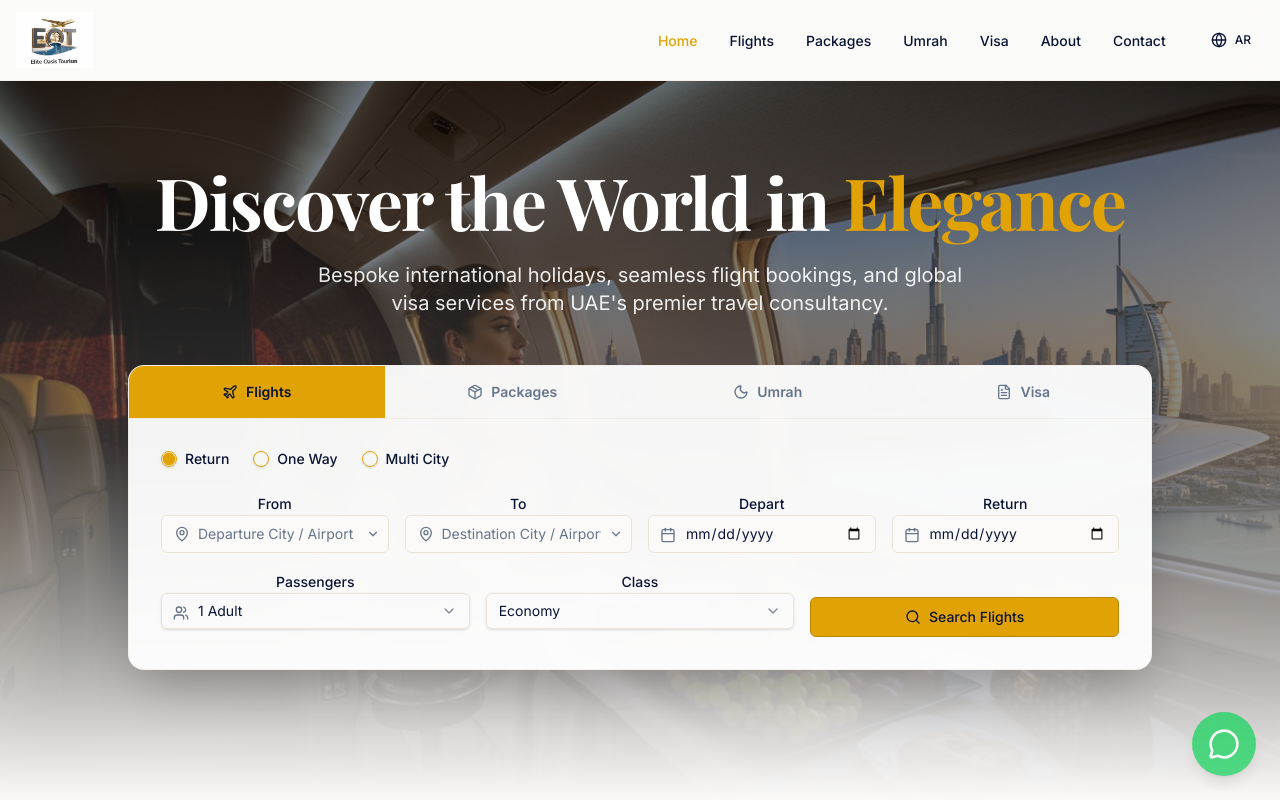
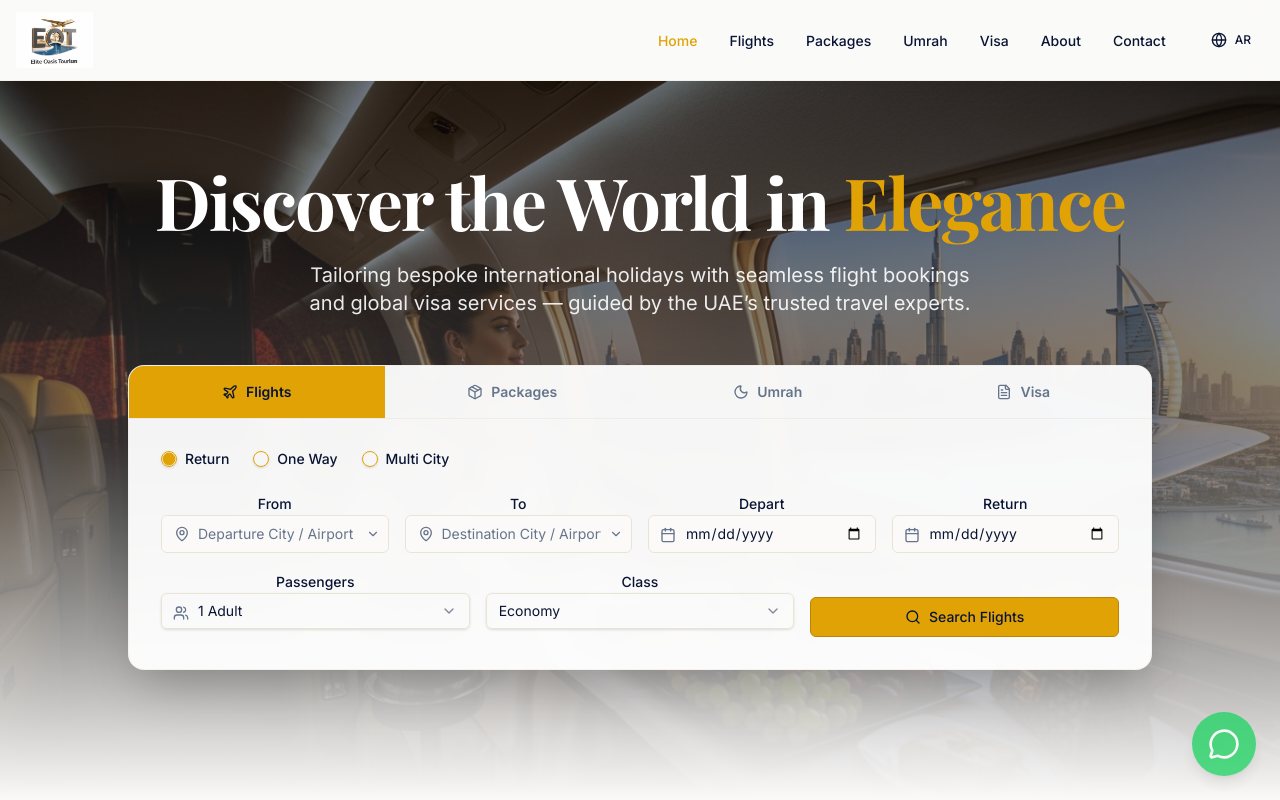
Before and after one commit to elite-oasis-tourism/elite-oasis, a React (Vite) app in the folder elite-oasis-deploy/: page / in a window 1280 px wide. Shown: the top 800 px of the page. Built offline with nearby package versions, Linux system fonts and the light colour scheme.

Commit message:
Update home.tsx
edit

```diff
--- a/elite-oasis-deploy/src/pages/home.tsx
+++ b/elite-oasis-deploy/src/pages/home.tsx
@@ -58,7 +58,7 @@ export default function Home() {
             className="text-lg md:text-xl text-white/90 max-w-2xl mx-auto mb-12"
           >
             {lang === "en"
-              ? "Bespoke international holidays, seamless flight bookings, and global visa services from UAE's premier travel consultancy."
+              ? "Tailoring bespoke international holidays with seamless flight bookings and global visa services — guided by the UAE’s trusted travel experts."
               : "عطلات دولية مخصصة، حجوزات طيران سلسة، وخدمات تأشيرات عالمية من أبرز وكالات السفر في الإمارات."}
           </motion.p>
 
```
